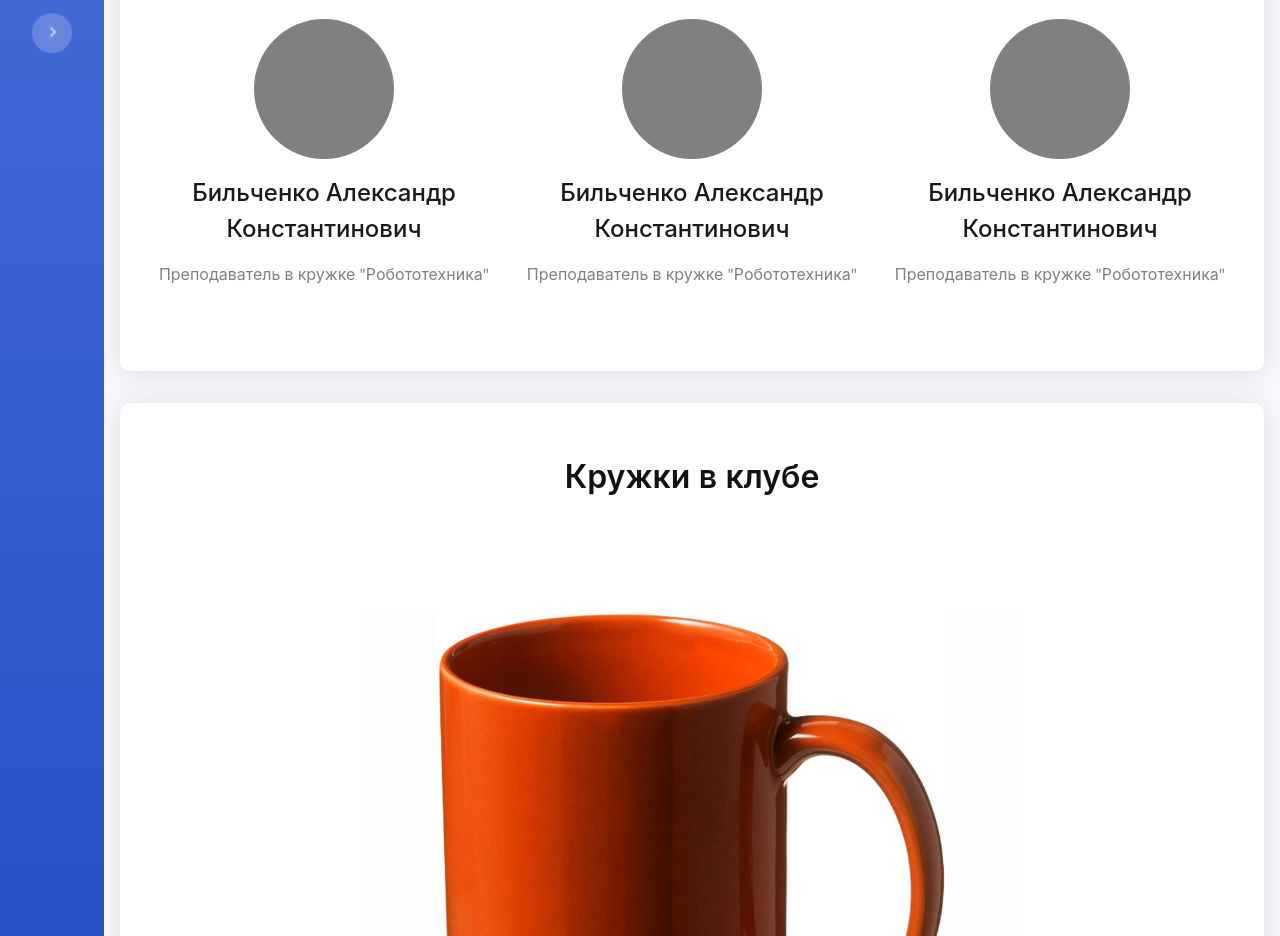
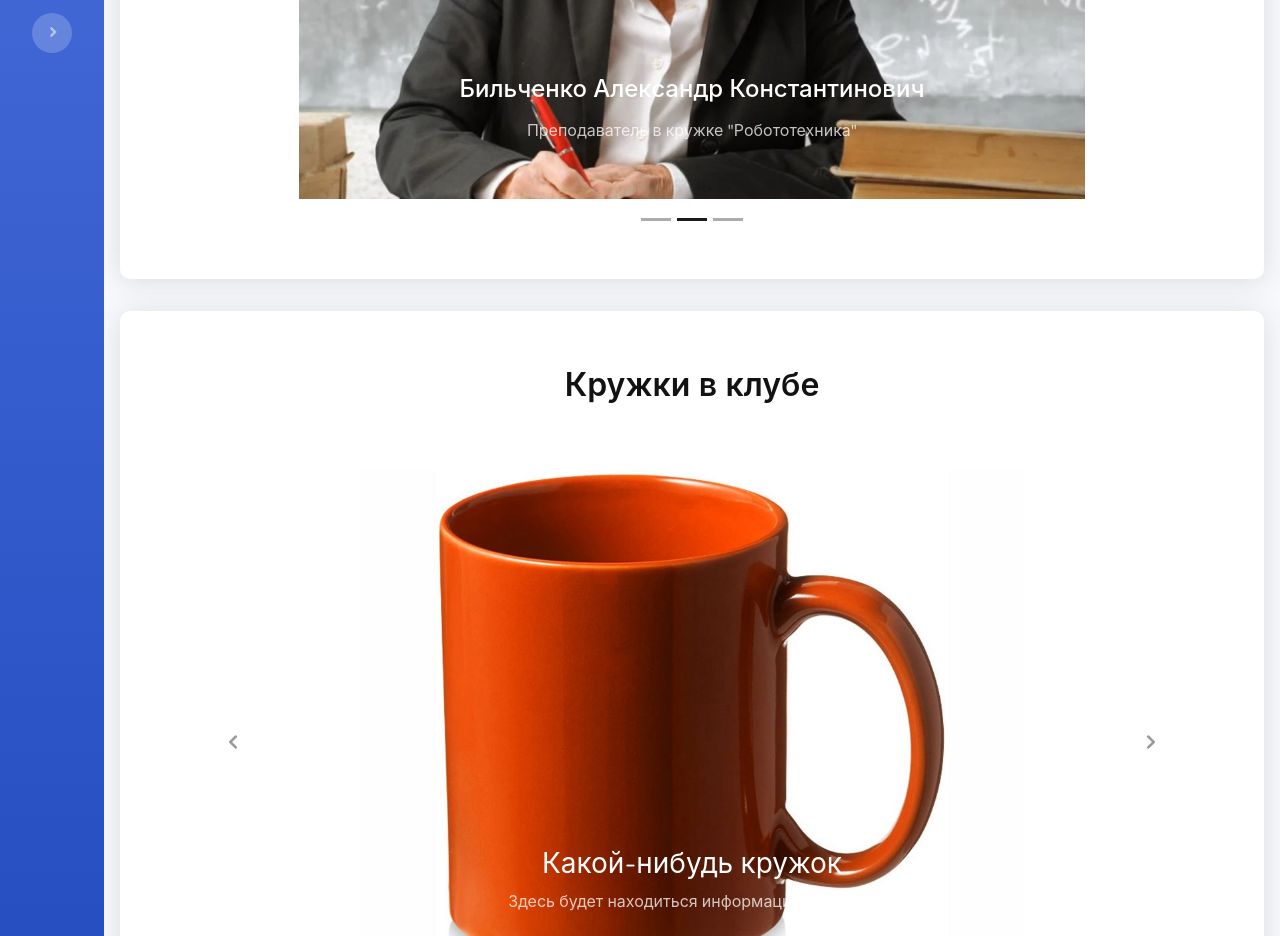
Before and after one commit to dimaorg/ftk-sut-front, a website with bundled scripts: page index.html in a window 1280 px wide. Shown: the part 681-1617 px from the top of the page. Built offline with nearby package versions, Linux system fonts and the light colour scheme.

Commit message:
Учёл желание Мишы сделать слайдеры

```diff
--- a/index.html
+++ b/index.html
@@ -100,54 +100,48 @@
         <a class="scroll-to-top rounded" href="#page-top"><i class="fas fa-angle-up"></i></a>
         <section class="section shadow">
           <h2 class="section__header">Наши преподаватели</h2>
-          <div class="row">
-            <div class="col-12 col-sm-12 col-md-6 col-lg-4 col-xl-4">
-              <div class="teacher">
-                <img class="teacher__photo" alt="Фото учителя">
-                <p class="teacher__name">Бильченко Александр Константинович</p>
+          <div id="carouselTeachers" class="carousel slide slider" data-ride="carousel">
+            <ol class="carousel-indicators">
+              <li data-target="#carouselTeachers" data-slide-to="0" class="active"></li>
+              <li data-target="#carouselTeachers" data-slide-to="1"></li>
+              <li data-target="#carouselTeachers" data-slide-to="2"></li>
+            </ol>
+            <div class="carousel-inner">
+              <div class="carousel-item active">
+                <img src="img/teacher.webp" class="teacher__photo d-block" alt="Фото учителя">
+                <div class="carousel-caption d-block">
+                  <h3 class="teacher__name">Бильченко Александр Константинович</h3>
                   <p class="teacher__employment">Преподаватель в кружке "Робототехника"</p>
                 </div>
               </div>
-            <div class="col-12 col-sm-12 col-md-6 col-lg-4 col-xl-4">
-              <div class="teacher">
-                <img class="teacher__photo" alt="Фото учителя">
-                <p class="teacher__name">Бильченко Александр Константинович</p>
+              <div class="carousel-item">
+                <img src="img/teacher.webp" class="teacher__photo d-block" alt="Фото учителя">
+                <div class="carousel-caption d-block">
+                  <h3 class="teacher__name">Бильченко Александр Константинович</h3>
                   <p class="teacher__employment">Преподаватель в кружке "Робототехника"</p>
                 </div>
               </div>
-            <div class="col-12 col-sm-12 col-md-6 col-lg-4 col-xl-4">
-              <div class="teacher">
-                <img class="teacher__photo" alt="Фото учителя">
-                <p class="teacher__name">Бильченко Александр Константинович</p>
-                <p class="teacher__employment">Преподаватель в кружке "Робототехника"</p>
-              </div>
-            </div>
-            <div class="col-12 col-sm-12 col-md-6 col-lg-4 col-xl-4">
-              <div class="teacher">
-                <img class="teacher__photo" alt="Фото учителя">
-                <p class="teacher__name">Бильченко Александр Константинович</p>
-                <p class="teacher__employment">Преподаватель в кружке "Робототехника"</p>
-              </div>
-            </div>
-            <div class="col-12 col-sm-12 col-md-6 col-lg-4 col-xl-4">
-              <div class="teacher">
-                <img class="teacher__photo" alt="Фото учителя">
-                <p class="teacher__name">Бильченко Александр Константинович</p>
-                <p class="teacher__employment">Преподаватель в кружке "Робототехника"</p>
-              </div>
-            </div>
-            <div class="col-12 col-sm-12 col-md-6 col-lg-4 col-xl-4">
-              <div class="teacher">
-                <img class="teacher__photo" alt="Фото учителя">
-                <p class="teacher__name">Бильченко Александр Константинович</p>
+              <div class="carousel-item">
+                <img src="img/teacher.webp" class="teacher__photo d-block" alt="Фото учителя">
+                <div class="carousel-caption d-block">
+                  <h3 class="teacher__name">Бильченко Александр Константинович</h3>
                   <p class="teacher__employment">Преподаватель в кружке "Робототехника"</p>
                 </div>
               </div>
             </div>
+            <a class="carousel-control-prev" href="#carouselTeachers" role="button" data-slide="prev">
+              <span class="carousel-control-prev-icon fas fa-chevron-left" aria-hidden="true"></span>
+              <span class="sr-only">Previous</span>
+            </a>
+            <a class="carousel-control-next" href="#carouselTeachers" role="button" data-slide="next">
+              <span class="carousel-control-next-icon fas fa-chevron-right" aria-hidden="true"></span>
+              <span class="sr-only">Next</span>
+            </a>
+          </div>
         </section>
         <section class="section shadow">
           <h2 class="section__header">Кружки в клубе</h2>
-          <div id="carouselSections" class="carousel slide sections" data-ride="carousel">
+          <div id="carouselSections" class="carousel slide slider" data-ride="carousel">
             <ol class="carousel-indicators">
               <li data-target="#carouselSections" data-slide-to="0" class="active"></li>
               <li data-target="#carouselSections" data-slide-to="1"></li>
@@ -156,32 +150,32 @@
             <div class="carousel-inner">
               <div class="carousel-item active">
                 <img src="img/sections.jpg" class="d-block w-100" alt="Фото кружка">
-                <div class="carousel-caption d-none d-md-block">
+                <div class="carousel-caption d-block">
                   <h3>Какой-нибудь кружок</h3>
                   <p>Здесь будет находиться информация о кружке</p>
                 </div>
               </div>
               <div class="carousel-item">
                 <img src="img/sections.jpg" class="d-block w-100" alt="Фото кружка">
-                <div class="carousel-caption d-none d-md-block">
+                <div class="carousel-caption d-block">
                   <h3>Какой-нибудь кружок</h3>
                   <p>Здесь будет находиться информация о кружке</p>
                 </div>
               </div>
               <div class="carousel-item">
                 <img src="img/sections.jpg" class="d-block w-100" alt="Фото кружка">
-                <div class="carousel-caption d-none d-md-block">
+                <div class="carousel-caption d-block">
                   <h3>Какой-нибудь кружок</h3>
                   <p>Здесь будет находиться информация о кружке</p>
                 </div>
               </div>
             </div>
             <a class="carousel-control-prev" href="#carouselSections" role="button" data-slide="prev">
-              <span class="carousel-control-prev-icon" aria-hidden="true"></span>
+              <span class="carousel-control-prev-icon fas fa-chevron-left" aria-hidden="true"></span>
               <span class="sr-only">Previous</span>
             </a>
             <a class="carousel-control-next" href="#carouselSections" role="button" data-slide="next">
-              <span class="carousel-control-next-icon" aria-hidden="true"></span>
+              <span class="carousel-control-next-icon fas fa-chevron-right" aria-hidden="true"></span>
               <span class="sr-only">Next</span>
             </a>
           </div>
--- a/sass/_my-style.scss
+++ b/sass/_my-style.scss
@@ -3,6 +3,6 @@
 @import "my-style/blocks/header/main-navigation/main-navigation";
 @import "my-style/blocks/main-content/page-title/page-title/page-title";
 @import "my-style/blocks/main-content/teachers/teachers/teachers";
-@import "my-style/blocks/main-content/sections/sections/sections";
+@import "my-style/blocks/slider/slider/slider";
 @import "my-style/blocks/main-content/feedback/feedback/feedback";
 @import "my-style/blocks/main-content/feedback/feedback-list/feedback-list";
--- a/sass/my-style/blocks/main-content/sections/sections/_sections.scss
+++ /dev/null
@@ -1,8 +0,0 @@
-.sections {
-  padding: 3rem 2rem;
-  & img {
-    width: auto !important;
-    height: 500px;
-    margin: 0 auto;
-  }
-}
--- a/sass/my-style/blocks/main-content/teachers/teachers/_teachers.scss
+++ b/sass/my-style/blocks/main-content/teachers/teachers/_teachers.scss
@@ -1,32 +1,15 @@
 .teacher {
-  flex-grow: 1;
-  display: flex;
-  justify-content: space-between;
-  align-items: center;
-  flex-direction: column;
-  height: auto;
-  margin-bottom: 2.25rem;
   &__photo {
-    object-fit: cover;
-    width: 140px;
-    height: 140px;
-    margin-bottom: 1rem;
-    text-indent: -200vw;
-    border-radius: 50%;
     background-color: lighten(#000, 50%);
-    overflow: hidden;
   }
   &__name {
-    max-width: 350px;
     margin-bottom: 1rem !important;
-    color: lighten(#000, 10%);
     font-size: 1.5rem;
     font-weight: 500;
     text-align: center;
   }
   &__employment {
     font-size: 1rem;
-    color: lighten(#000, 50%);
     text-align: center;
   }
 }
--- /dev/null
+++ b/sass/my-style/blocks/slider/slider/_slider.scss
@@ -0,0 +1,25 @@
+.slider {
+  padding: 0 2rem 3rem 2rem;
+  & p {
+    color: rgba(255, 255, 255, 0.75);
+  }
+  & img {
+    width: auto !important;
+    height: 500px;
+    margin: 0 auto;
+  }
+  & li[data-slide-to],
+  & span {
+    color: lighten(#000, 20%);
+    background-image: none;
+    cursor: pointer;
+  }
+  & li[data-slide-to] {
+    background-color: lighten(#000, 20%);
+    opacity: 0.4;
+  }
+  & li[data-slide-to].active {
+    background-color: lighten(#000, 10%);
+    opacity: 1;
+  }
+}
```
Also changed, not shown: css/app.css, css/app.min.css, img/teacher.webp (added). Lines whose indentation alone changed are shown as unchanged.
